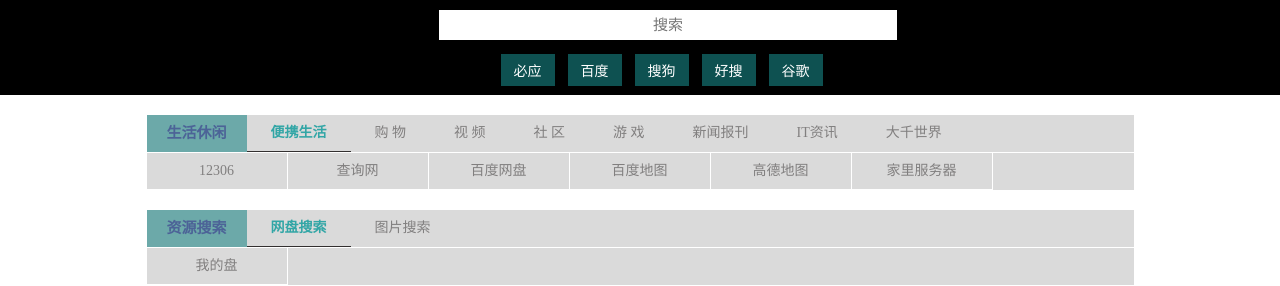
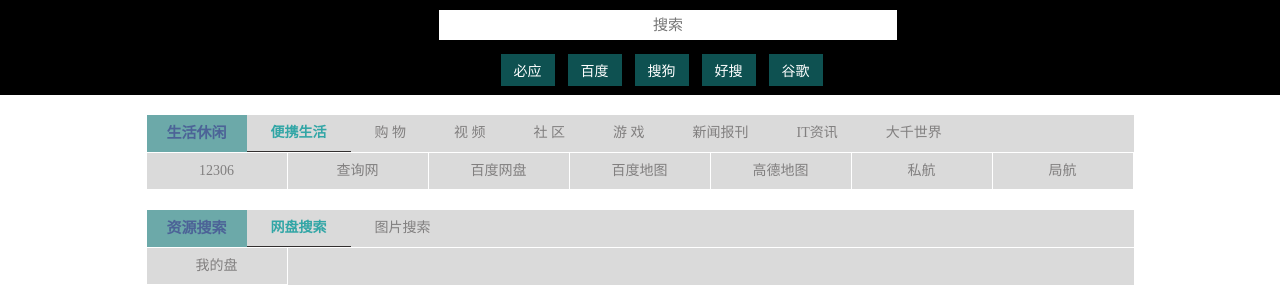
Before and after one commit to QuanPengWang/QuanPengWang.github.io, a plain HTML site: page navSite/index.html in a window 1280 px wide. Shown: the top 286 px of the page. Drawn offline with Linux system fonts and the light colour scheme.

Commit message:
update for my server

```diff
--- a/navSite/index.html
+++ b/navSite/index.html
@@ -48,7 +48,8 @@
                     <li><a href="https://pan.baidu.com/" target="_blank">百度网盘</a></li>
                     <li><a href="http://map.baidu.com/" target="_blank">百度地图</a></li>
                     <li><a href="http://ditu.amap.com/" target="_blank">高德地图</a></li>
-		            <li><a href="https://frp-nut.top:14115" target="_blank">家里服务器</a></li>
+		            <li><a href="https://sun.easymoon.site/" target="_blank">私航</a></li>
+		            <li><a href="http://192.168.1.4:3002" target="_blank">局航</a></li>
                 </ul>
             </div>
             <div style="display: none;">
```
